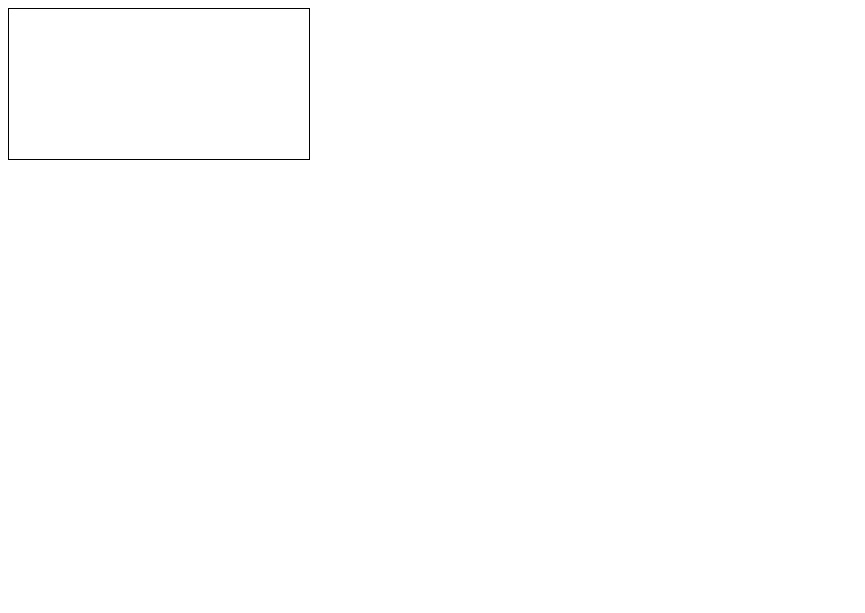
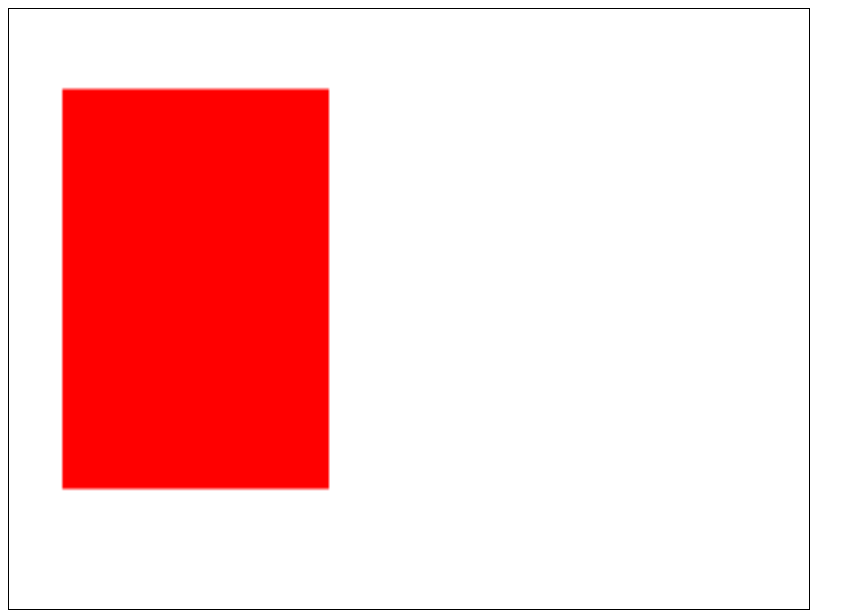
Before and after one commit to xanderv80/Tarot_Card_Game, a website built with Parcel: page index.html in a window 1280 px wide. Shown: the whole page, without its empty margins (0-865 px from the left). Built offline with nearby package versions, Linux system fonts and the light colour scheme.

Commit message:
Canvas setup

```diff
--- a/src/index.js
+++ b/src/index.js
@@ -1 +1,13 @@
 import "./styles.css";
+
+let canvas = document.getElementById("gameScreen");
+
+let ctx = canvas.getContext("2d");
+
+ctx.clearRect(0, 0, 800, 600);
+
+ctx.fillStyle = "#f00";
+//ctx.fillRect(20, 20, 100, 100);
+
+//ctx.fillStyle = '#00f';
+ctx.fillRect(20, 20, 100, 100);
--- a/src/styles.css
+++ b/src/styles.css
@@ -4,4 +4,6 @@ body {
 
 #gameScreen {
   border: 1px solid black;
+  width: 800px;
+  height: 600px;
 }
```
